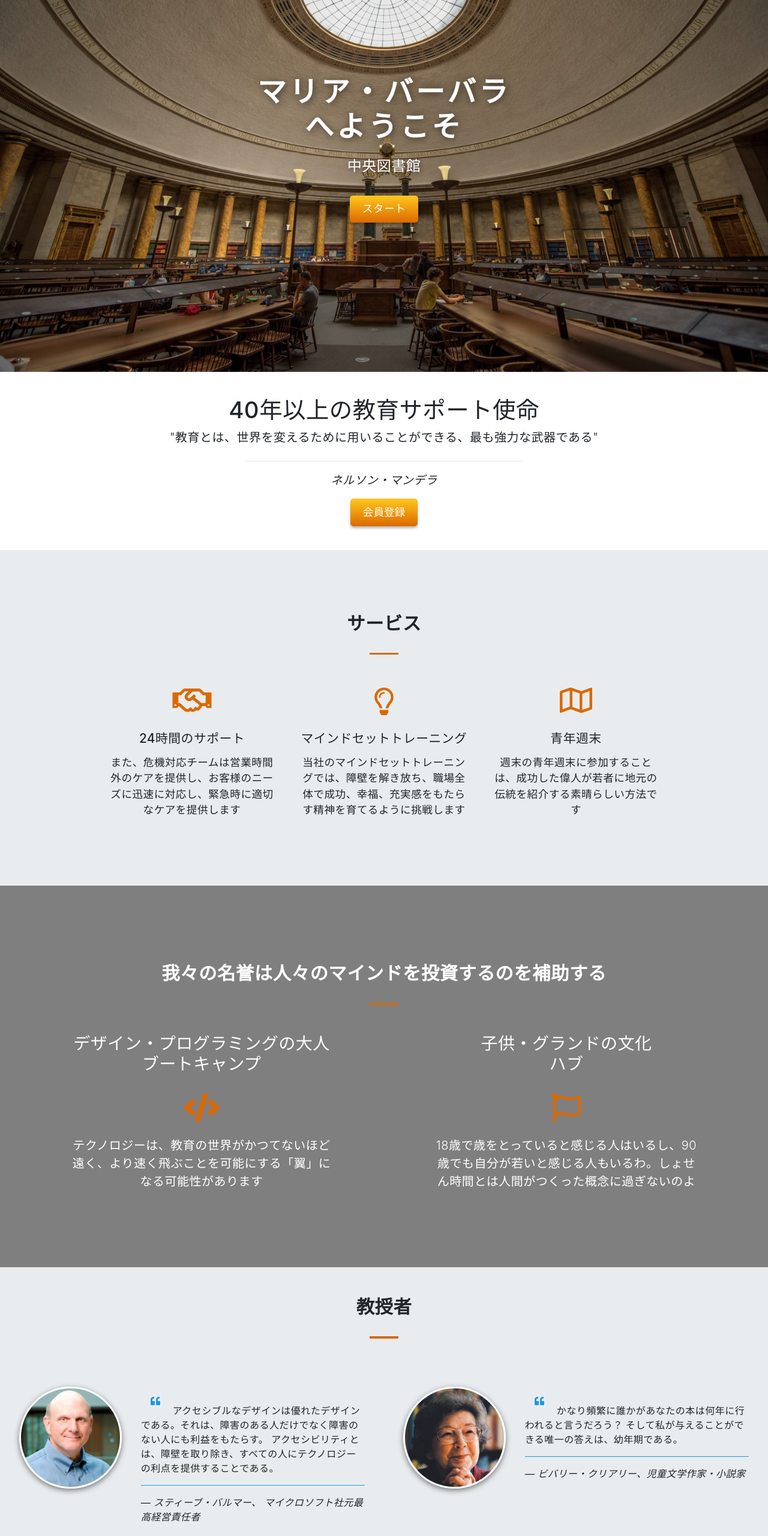
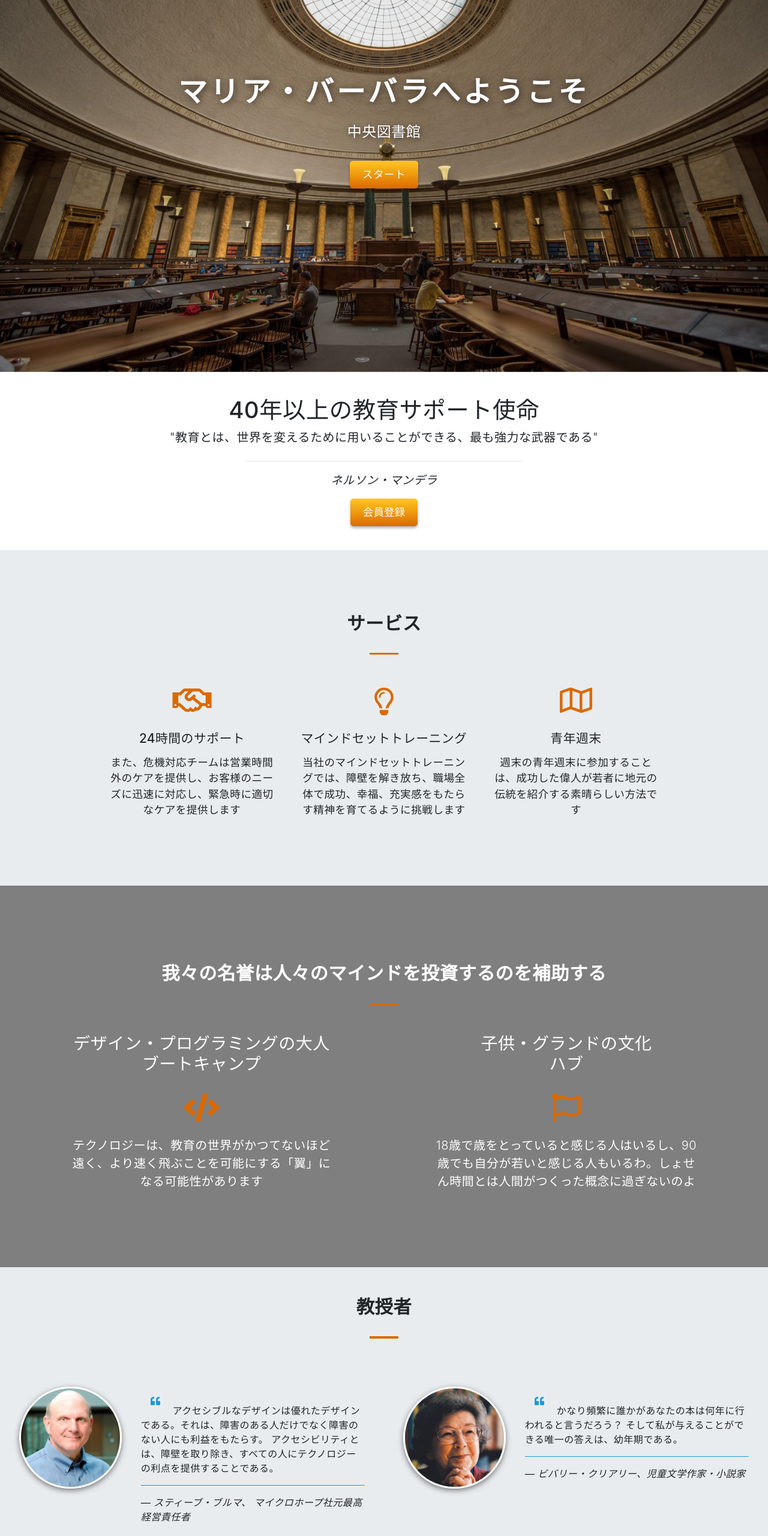
Before and after one commit to ductang24/mb-library, a plain HTML site: page index_jp.html in a window 1280 px wide. Shown: the part 180-2740 px from the top of the page at 60% size. Drawn offline with Linux system fonts and the light colour scheme.

Commit message:
Update index_jp.html

```diff
--- a/index_jp.html
+++ b/index_jp.html
@@ -54,7 +54,7 @@
 	</div>
 </div>
 <div class="caption text-center">
-	<h1>マリア・バーバラ<br>へようこそ</h1>
+	<h1>マリア・バーバラへようこそ</h1>
 	<h3>中央図書館</h3>
 	<a href="#course" class="btn btn-outline-light btn-lg">スタート</a>
 </div>
@@ -165,7 +165,7 @@
 							<i class="fa fa-quote-left"></i>
 							アクセシブルなデザインは優れたデザインである。それは、障害のある人だけでなく障害のない人にも利益をもたらす。 アクセシビリティとは、障壁を取り除き、すべての人にテクノロジーの利点を提供することである。
 							<hr class="instructor-hr">
-							<cite>&#8212; スティーブ・バルマー、 マイクロソフト社元最高経営責任者</cite>
+							<cite>&#8212; スティーブ・ブルマ、 マイクロホープ社元最高経営責任者</cite>
 						</blockquote>
 					</div>
 				</div>
```
